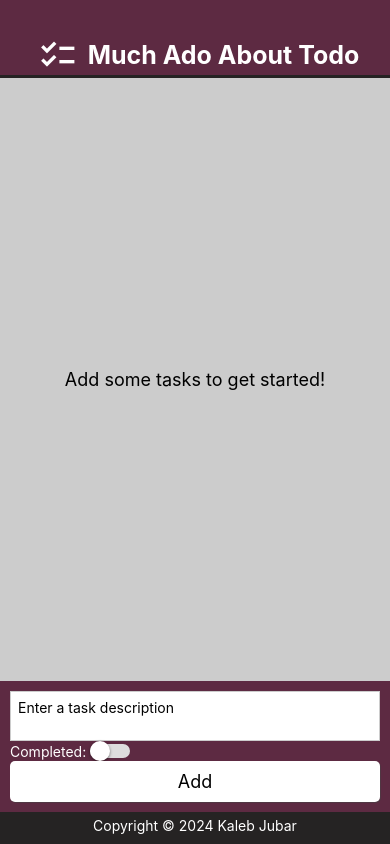
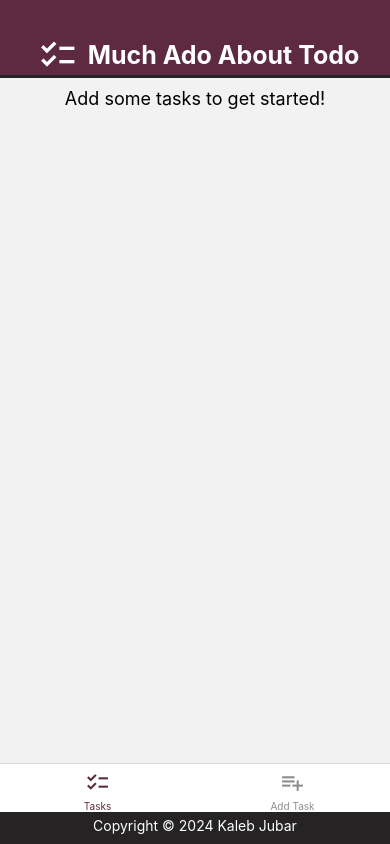
Before and after one commit to kjubar-fs/xplat-lab, a React Native app: screen /TasksScreen in a window 390 px wide. Built offline with nearby package versions, Linux system fonts and the light colour scheme.

Commit message:
Add tab navbar, tweak Tasks style to fix

```diff
--- a/App.js
+++ b/App.js
@@ -1,7 +1,7 @@
 /*
  *  Author: Kaleb Jubar
  *  Created: 26 Oct 1985, 4:15:00 AM
- *  Last update: 5 Jun 2024, 12:40:07 PM
+ *  Last update: 3 Jul 2024, 12:53:24 PM
  *  Copyright (c) 1985 - 2024 Kaleb Jubar
  */
 import { StatusBar } from "expo-status-bar";
@@ -12,11 +12,19 @@ import { ScrollView, View, Alert } from "react-native";
 import "react-native-get-random-values";
 import { v4 as uuid } from "uuid";
 
+// navigation
+import { NavigationContainer } from "@react-navigation/native";
+import { createBottomTabNavigator } from "@react-navigation/bottom-tabs";
+import { MaterialIcons } from '@expo/vector-icons';
+
 import styles from "./src/styles/structure";
 import Header from "./src/components/Header";
 import Tasks from "./src/components/Tasks";
 import Form from "./src/components/Form";
 import Footer from "./src/components/Footer";
+import { primaryColor } from "./src/includes/variables";
+
+const Tab = createBottomTabNavigator();
 
 export default function App() {
     // create state for task list with a few default tasks
@@ -86,34 +94,63 @@ export default function App() {
     };
 
     return (
+        <NavigationContainer>
             <View style={styles.container}>
                 <StatusBar style="light" />
 
                 <Header />
 
-            <ScrollView
-                // ScrollView actually has two nested containers, the content container
-                // and the outer container
-                // style applies to the outer and content applies to the inner
-                // to center the blank task list message, we have to set flex on the
-                // content container
-                // however, this breaks scrolling on the list when we have tasks,
-                // so we move that style to the outer container when tasks isn't empty
-                contentContainerStyle={tasks.length === 0 ? styles.list : null}
-                style={tasks.length !== 0 ? styles.list : null}
+                <Tab.Navigator screenOptions={{
+                    tabBarActiveTintColor: primaryColor,
+                }}>
+                    <Tab.Screen
+                        name="TasksScreen"
+                        options={{
+                            title: "Tasks",
+                            headerShown: false,
+                            tabBarIcon: ({ color, size }) => (
+                                <MaterialIcons
+                                    name="checklist"
+                                    size={size}
+                                    color={color}
+                                />
+                            ),
+                        }}
                     >
+                        {(props) => (
                             <Tasks
+                                {...props}
                                 tasks={tasks}
                                 setCompletedCallback={setCompleted}
                                 deleteTaskCallback={deleteTask}
                             />
-            </ScrollView>
+                        )}
+                    </Tab.Screen>
 
-            <View style={styles.form}>
-                <Form addTaskCallback={addTask} />
-            </View>
+                    <Tab.Screen
+                        name="AddTaskScreen"
+                        options={{
+                            title: "Add Task",
+                            tabBarIcon: ({ color, size }) => (
+                                <MaterialIcons
+                                    name="playlist-add"
+                                    size={size}
+                                    color={color}
+                                />
+                            ),
+                        }}
+                    >
+                        {(props) => (
+                            <Form
+                                {...props}
+                                addTaskCallback={addTask}
+                            />
+                        )}
+                    </Tab.Screen>
+                </Tab.Navigator>
 
                 <Footer />
             </View>
+        </NavigationContainer>
     );
 }
--- a/src/components/Tasks/index.js
+++ b/src/components/Tasks/index.js
@@ -1,10 +1,10 @@
 /*
  *  Author: Kaleb Jubar
  *  Created: 29 May 2024, 5:26:40 PM
- *  Last update: 3 Jun 2024, 4:04:15 PM
+ *  Last update: 3 Jul 2024, 12:34:34 PM
  *  Copyright (c) 2024 Kaleb Jubar
  */
-import { View, Text } from "react-native";
+import { View, ScrollView, Text } from "react-native";
 
 import Task from "./Task";
 import styles from "./styles";
@@ -44,8 +44,11 @@ export default function Tasks({ tasks, setCompletedCallback, deleteTaskCallback
     };
 
     return (
-        <View style={styles.container}>
+        <ScrollView
+            style={styles.container}
+            contentContainerStyle={styles.contentContainer}
+        >
             {renderTasks()}
-        </View>
+        </ScrollView>
     );
 }
--- a/src/components/Tasks/styles.js
+++ b/src/components/Tasks/styles.js
@@ -1,20 +1,23 @@
 /*
  *  Author: Kaleb Jubar
  *  Created: 29 May 2024, 6:37:41 PM
- *  Last update: 3 Jun 2024, 6:07:38 PM
+ *  Last update: 3 Jul 2024, 12:34:17 PM
  *  Copyright (c) 2024 Kaleb Jubar
  */
 import { StyleSheet } from "react-native";
 
 export default StyleSheet.create({
     container: {
-        flexGrow: 1,
+        flex: 1,
         padding: 10,
+    },
+
+    contentContainer: {
         gap: 15,
     },
 
     emptyMsgContainer: {
-        flexGrow: 1,
+        flex: 1,
         alignItems: "center",
         justifyContent: "center",
     },
```
Lines whose indentation alone changed are shown as unchanged.
